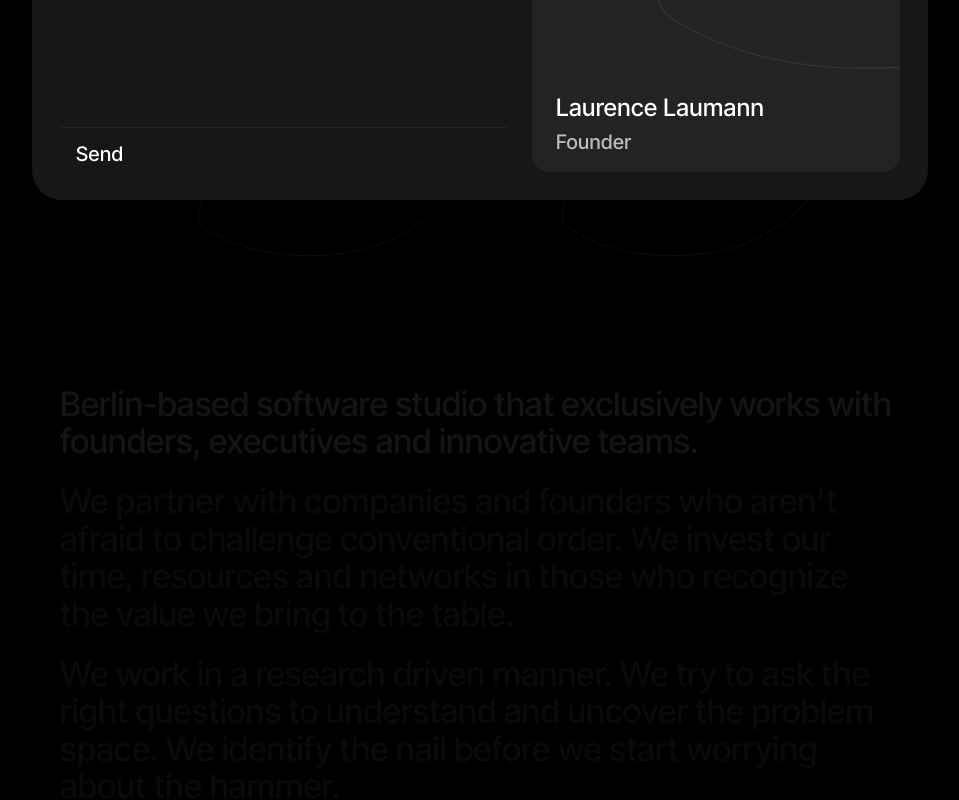
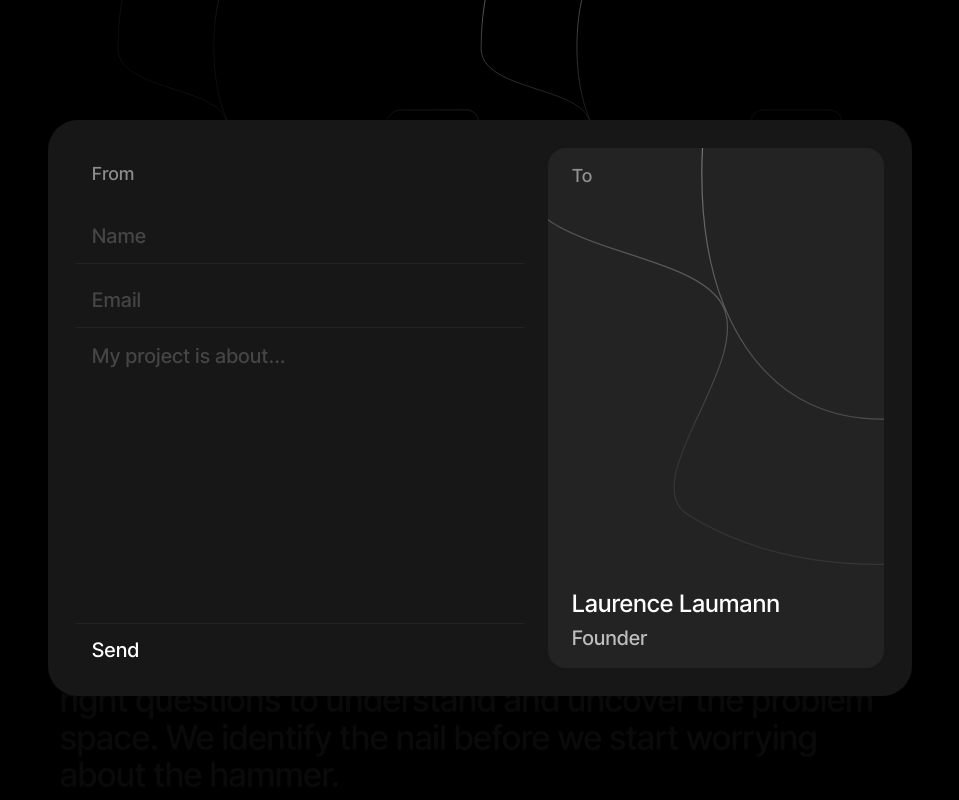
Before and after one commit to jakubziemba/acceltec, a Next.js app: page / in a window 1280 px wide. Shown: the part 520-1320 px from the top of the page, without its empty margins (160-1119 px from the left). Built offline with nearby package versions, Linux system fonts and the light colour scheme.

Commit message:
(wip) button to form animation

```diff
--- a/app/_components/form/form.tsx
+++ b/app/_components/form/form.tsx
@@ -4,7 +4,7 @@ import { forwardRef } from "react";
 import { useForm } from "react-hook-form";
 import { zodResolver } from "@hookform/resolvers/zod";
 import * as z from "zod";
-import { motion } from "framer-motion";
+import { MotionConfig, motion } from "framer-motion";
 import LogoCard from "./logo-card";
 
 const formSchema = z.object({
@@ -55,14 +55,21 @@ const Form = (
       }}
       layout
       layoutId="form-button"
-      className="mx-auto w-full max-w-4xl origin-top scroll-mt-10"
+      className="mx-auto w-full max-w-4xl origin-top -scroll-mt-10"
     >
       <div className="mx-auto flex max-w-xl flex-col gap-6 rounded-[30px] bg-[#171717] p-4 lg:max-w-full lg:flex-row lg:p-7">
+        <MotionConfig
+          transition={{
+            type: "linear",
+            delay: 0.15,
+            duration: 0.25,
+            ease: "easeIn",
+          }}
+        >
           <motion.div
-          initial={{ opacity: 0 }}
-          animate={{ opacity: 1 }}
+            // initial={{ opacity: 0 }}
+            // animate={{ opacity: 1 }}
             exit={{ opacity: 0 }}
-          transition={{ type: "linear", duration: 0.1 }}
             className="lg:flex-2 flex flex-col gap-2 text-base leading-10 tracking-wide lg:w-full lg:max-w-md lg:text-xl"
           >
             <label
@@ -98,7 +105,9 @@ const Form = (
               <div className="pointer-events-none absolute bottom-0 left-0 h-px w-full rounded-lg bg-white/5 transition-colors duration-200 group-hover/email:bg-white/35 peer-focus-visible:bg-white" />
             </div>
             {errors?.email && (
-            <p className="px-1 text-xs text-red-600">{errors.email.message}</p>
+              <p className="px-1 text-xs text-red-600">
+                {errors.email.message}
+              </p>
             )}
             <div className="group/content relative flex flex-col gap-2">
               <textarea
@@ -119,9 +128,9 @@ const Form = (
             </button>
           </motion.div>
           <motion.div
-          initial={{ opacity: 0 }}
-          animate={{ opacity: 1 }}
-          transition={{ type: "linear", duration: 0.1 }}
+            // initial={{ opacity: 0 }}
+            // animate={{ opacity: 1 }}
+            exit={{ opacity: 0 }}
             className="relative isolate w-full overflow-hidden rounded-[18px] bg-white/5 lg:flex-1"
           >
             <div className="flex h-auto min-h-48 w-full flex-col justify-between px-6 pb-4 pt-2 tracking-wide lg:absolute lg:inset-0">
@@ -133,6 +142,7 @@ const Form = (
             </div>
             <LogoCard className="absolute -top-96 left-36 -z-10 h-full w-full select-none lg:-left-7 lg:-top-[360px]" />
           </motion.div>
+        </MotionConfig>
       </div>
     </motion.form>
   );
--- a/app/_components/form/section.tsx
+++ b/app/_components/form/section.tsx
@@ -2,9 +2,8 @@
 
 import { useState, useRef, useEffect } from "react";
 import {
-  AnimatePresence,
+  LayoutGroup,
   motion,
-  useInView,
   useMotionValueEvent,
   useScroll,
 } from "framer-motion";
@@ -14,36 +13,29 @@ import AnimatedText from "../animated-text";
 
 export default function FormSection() {
   const containerRef = useRef<null | HTMLDivElement>(null);
-  const buttonRef = useRef<null | HTMLButtonElement>(null);
   const formRef = useRef<null | HTMLFormElement>(null);
   const [showForm, setShowForm] = useState(false);
   const [shouldScroll, setShouldScroll] = useState(false);
+
+  const { scrollYProgress } = useScroll({
+    target: containerRef,
+    offset: ["0% end", "end end"],
+  });
 
   function handleButtonClick() {
     setShowForm(true);
     setShouldScroll(true);
   }
 
-  const { scrollY, scrollYProgress } = useScroll({
-    target: containerRef,
-    offset: ["0% end", "end end"],
-  });
-
-  const containerInView = useInView(containerRef, {});
-
-  const buttonInView = useInView(buttonRef, {
-    margin: "-25%",
-  });
-
   useMotionValueEvent(scrollYProgress, "change", (value) => {
-    if (value > 0.85) {
+    if (value > 0.8) {
       setShowForm(true);
       setShouldScroll(false);
     }
 
     if (shouldScroll) return;
 
-    if (value < 0.85) {
+    if (value < 0.8) {
       setShowForm(false);
     }
   });
@@ -52,23 +44,22 @@ export default function FormSection() {
     if (!shouldScroll || !formRef.current) return;
 
     formRef.current?.scrollIntoView({
-      block: "start",
+      block: "end",
       behavior: "smooth",
     });
   }, [shouldScroll]);
 
   return (
-    <>
+    <div ref={containerRef} className="relative">
+      <LayoutGroup>
         <motion.section
-        ref={containerRef}
           className={tw(
-          "relative mx-auto mt-20 min-h-screen w-full max-w-xl origin-center space-y-20 px-6 [perspective:45px] lg:max-w-4xl lg:px-0 ",
+            "relative mx-auto w-full max-w-xl origin-center space-y-20 px-6 pt-20 [perspective:45px] lg:max-w-4xl lg:px-0 ",
           )}
         >
           <motion.div
-          initial={{ opacity: 1, translateZ: "0px" }}
+            initial={{ opacity: 1, translateZ: "0px", y: 0 }}
             animate={{
-            // scale: showForm ? 0.95 : 1,
               opacity: showForm ? 0.1 : 1,
               translateZ: showForm ? "-3px" : "0px",
             }}
@@ -95,7 +86,6 @@ export default function FormSection() {
             <div className="flex w-full justify-center pt-10">
               {!showForm && (
                 <motion.button
-                ref={buttonRef}
                   onClick={handleButtonClick}
                   layoutId="form-button"
                   layout
@@ -118,7 +108,7 @@ export default function FormSection() {
                   whileHover={{
                     boxShadow:
                       "0px 0px 0px 2px rgba(255, 255, 255, 1), 0px 2px 2px 0px rgba(0, 0, 0, 0.2)",
-                  color: "white",
+                    color: "rgba(255, 255, 255, 1)",
                   }}
                   viewport={{ margin: "-20%" }}
                   transition={{
@@ -127,13 +117,18 @@ export default function FormSection() {
                     mass: 0.01,
                     bounce: 0,
                   }}
-                className="origin-top select-none self-center rounded-[32px] px-6 py-3 text-xl text-white/80 outline-none focus-visible:shadow-[0px_0px_0px_2px_hsla(0,0%,100%,1),0px_2px_2px_0px_hsla(0,0%,0%,0.2)]"
+                  className="relative z-[9999] origin-top select-none self-center rounded-[32px] px-6 py-3 text-xl text-white/80 outline-none focus-visible:shadow-[0px_0px_0px_2px_hsla(0,0%,100%,1),0px_2px_2px_0px_hsla(0,0%,0%,0.2)]"
                 >
                   <motion.span
                     initial={{ opacity: 0 }}
                     animate={{ opacity: 1 }}
                     exit={{ opacity: 0 }}
-                  transition={{ duration: 0.3, delay: showForm ? 0 : 0.3 }}
+                    transition={{
+                      type: "linear",
+                      duration: 0.3,
+                      ease: "easeIn",
+                      delay: showForm ? 0 : 0.3,
+                    }}
                   >
                     Pitch your project
                   </motion.span>
@@ -142,21 +137,23 @@ export default function FormSection() {
             </div>
           </motion.div>
         </motion.section>
-      {showForm && (
         <motion.div
           key="pitch"
           layout
-          // initial={{ y: "0%" }}
-          // animate={{ y: showForm ? "40%" : "0%" }}
-          exit={{ scale: 0 }}
-          transition={{
-            duration: 0.25,
+          initial={{ position: "relative", bottom: "0%" }}
+          animate={{
+            position: showForm ? "sticky" : "relative",
+            y: showForm ? -160 : 0,
+            bottom: "2%",
           }}
-          className="fixed bottom-20 flex w-full flex-col items-center"
+          exit={{ opacity: 0 }}
+          className="relative flex h-[476px] w-full flex-col items-center px-4"
         >
-          <Form ref={formRef} showForm={showForm} />
+          <div className="sticky top-0 w-full">
+            {showForm && <Form ref={formRef} showForm={showForm} />}
+          </div>
         </motion.div>
-      )}
-    </>
+      </LayoutGroup>
+    </div>
   );
 }
```
Lines whose indentation alone changed are shown as unchanged.
